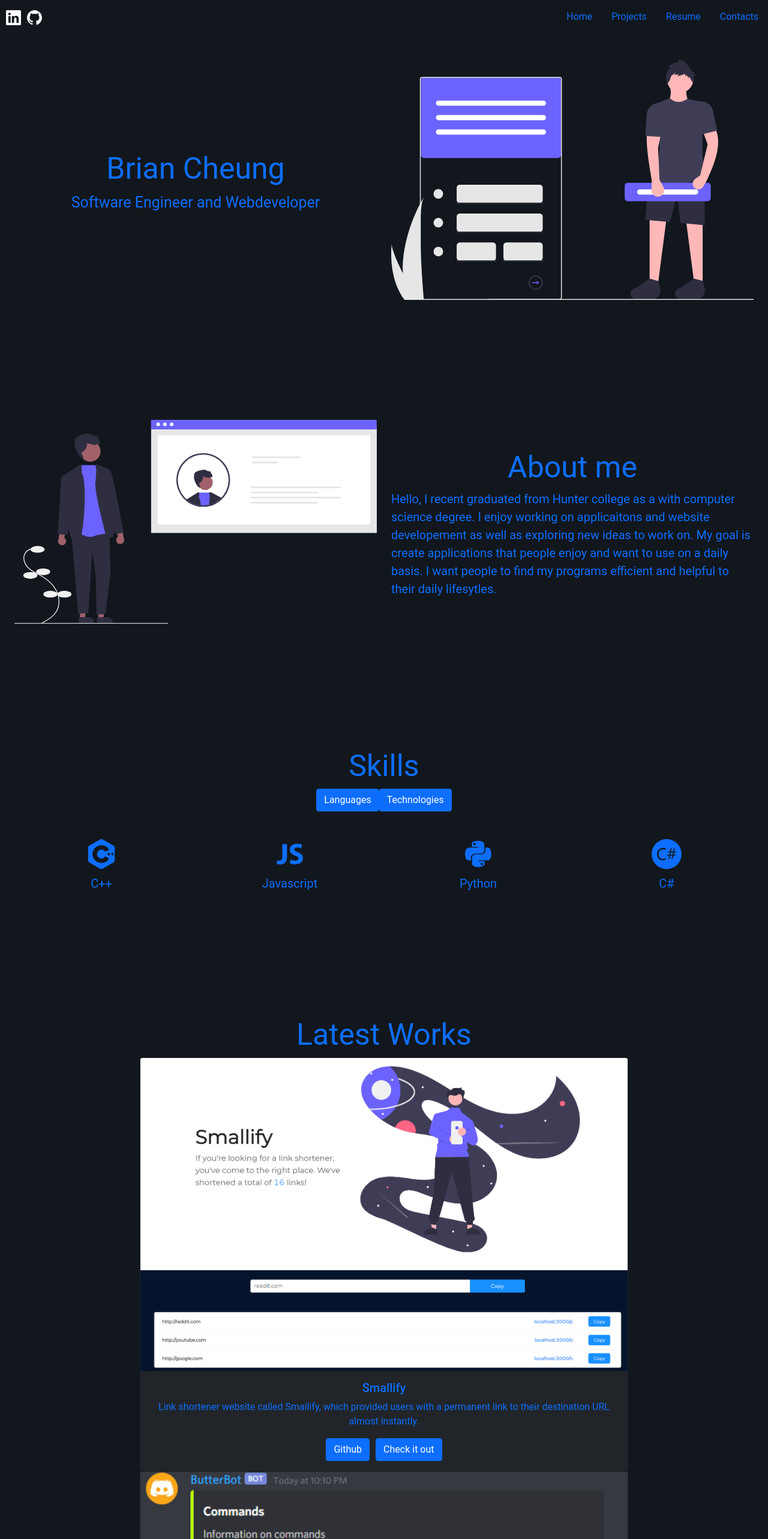
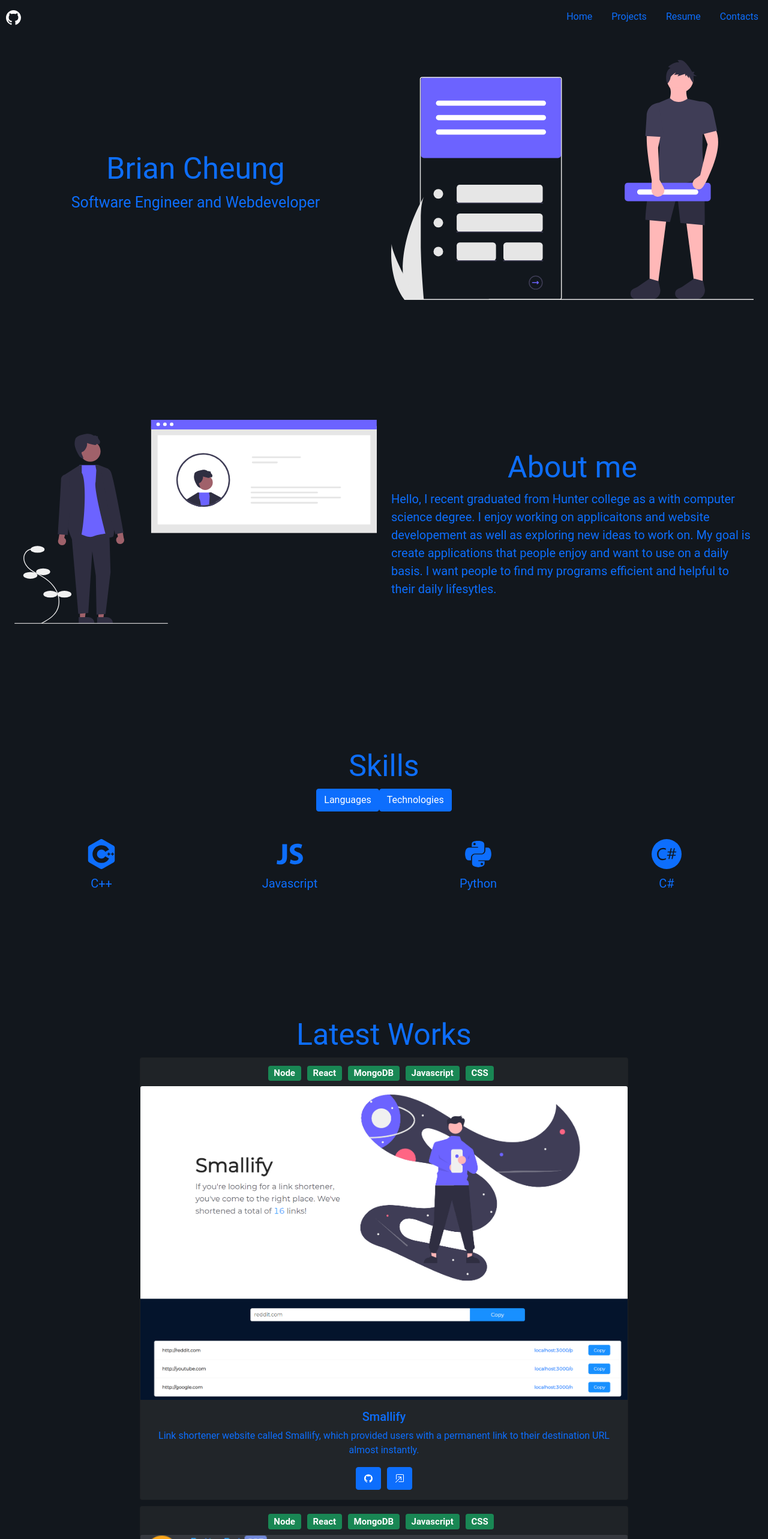
Before and after one commit to BrianCheung1/BrianCheung1.github.io, a React (Create React App) app: page / in a window 1280 px wide. Shown: the top 2566 px of the page at 60% size. Built offline with nearby package versions, Linux system fonts and the light colour scheme.

Commit message:
fixed some padding

```diff
--- a/src/App.css
+++ b/src/App.css
@@ -57,12 +57,17 @@
   align-items: center;
 }
 
-.projectCardsBody{
+.projectCardsBody {
   text-align: center;
 }
 
-.contacts{
+.contacts {
   text-align: center;
   font-size: 50px;
   justify-content: center;
 }
+
+.cardTech {
+  text-align: center;
+  font-size: 20px;
+}
--- a/src/components/Navigation.js
+++ b/src/components/Navigation.js
@@ -12,18 +12,7 @@ class Navigation extends React.Component {
           fixed="top"
           style={{ backgroundColor: "#12171d" }}
         >
-          <Navbar.Brand href="#home">
-            <svg
-              xmlns="http://www.w3.org/2000/svg"
-              width="25"
-              height="25"
-              fill="white"
-              class="bi bi-linkedin"
-              viewBox="0 0 16 16"
-              style={{ marginLeft: "10px" }}
-            >
-              <path d="M0 1.146C0 .513.526 0 1.175 0h13.65C15.474 0 16 .513 16 1.146v13.708c0 .633-.526 1.146-1.175 1.146H1.175C.526 16 0 15.487 0 14.854V1.146zm4.943 12.248V6.169H2.542v7.225h2.401zm-1.2-8.212c.837 0 1.358-.554 1.358-1.248-.015-.709-.52-1.248-1.342-1.248-.822 0-1.359.54-1.359 1.248 0 .694.521 1.248 1.327 1.248h.016zm4.908 8.212V9.359c0-.216.016-.432.08-.586.173-.431.568-.878 1.232-.878.869 0 1.216.662 1.216 1.634v3.865h2.401V9.25c0-2.22-1.184-3.252-2.764-3.252-1.274 0-1.845.7-2.165 1.193v.025h-.016a5.54 5.54 0 0 1 .016-.025V6.169h-2.4c.03.678 0 7.225 0 7.225h2.4z" />
-            </svg>
+          <Navbar.Brand href="https://github.com/BrianCheung1" target="_blank">
             <svg
               xmlns="http://www.w3.org/2000/svg"
               width="25"
@@ -43,11 +32,7 @@ class Navigation extends React.Component {
           >
             <Nav.Link href="#home">Home</Nav.Link>
             <Nav.Link href="#projects">Projects</Nav.Link>
-            <Nav.Link
-              href={resume}
-            >
-              Resume
-            </Nav.Link>
+            <Nav.Link href={resume}>Resume</Nav.Link>
             <Nav.Link href="#contacts">Contacts</Nav.Link>
           </Navbar.Collapse>
         </Navbar>
--- a/src/components/ProjectCards.js
+++ b/src/components/ProjectCards.js
@@ -1,20 +1,43 @@
-import { Row, Col, Container, Image, Card, Button } from "react-bootstrap";
+import {
+  Col,
+  Card,
+  Button,
+  Badge,
+} from "react-bootstrap";
+import { AiOutlineGithub } from "react-icons/ai";
+import { BsBoxArrowInUpRight } from "react-icons/bs";
 
-function ProjectCards({ image, title, description, link, link2 }) {
+function ProjectCards({ image, title, description, link, link2, tech }) {
+  const getSkills = ({ tech }) => {
+    let all = [];
+    for (let skill in tech) {
+      all.push(
+        <Badge bg="success" style={{ marginRight: "10px" }}>
+          {tech[skill]}
+        </Badge>
+      );
+    }
+    return all;
+  };
   return (
     <Col lg={8}>
-      <Card bg="dark" style={{ width: "auto" }}>
+      <Card bg="dark" style={{ width: "auto", marginBottom: "10px" }}>
+        <Card.Header className="cardTech">{getSkills({ tech })}</Card.Header>
         <Card.Img variant="top" src={image} />
         <Card.Body className="projectCardsBody">
           <Card.Title>{title}</Card.Title>
           <Card.Text>{description}</Card.Text>
           <Button variant="primary" href={link} target="_blank">
-            Github
+            <AiOutlineGithub></AiOutlineGithub>
           </Button>
-
           {link2 !== "" ? (
-            <Button variant="primary" href={link2} target="_blank" style={{marginLeft:"10px"}}>
-              Check it out
+            <Button
+              variant="primary"
+              href={link2}
+              target="_blank"
+              style={{ marginLeft: "10px" }}
+            >
+              <BsBoxArrowInUpRight></BsBoxArrowInUpRight>
             </Button>
           ) : (
             ""
--- a/src/components/constants.js
+++ b/src/components/constants.js
@@ -68,6 +68,7 @@ export const projects = [
       "Link shortener website called Smallify, which provided users with a permanent link to their destination URL almost instantly.",
     link: "https://github.com/jma8774/Shortener",
     link2: "https://www.smallify.xyz/",
+    tech: ["Node", "React", "MongoDB", "Javascript", "CSS"],
   },
   {
     key: 2,
@@ -77,6 +78,7 @@ export const projects = [
       "Created a discord bot using discordpy that has a mulitude of commands ranging from games to checking crypto currency prices",
     link: "https://github.com/BrianCheung1/DiscordBotpy",
     link2: "",
+    tech: ["Node", "React", "MongoDB", "Javascript", "CSS"],
   },
   {
     key: 3,
@@ -86,6 +88,7 @@ export const projects = [
       "Created a game based on unity engine, experience how to control sprite movements and creating various obstacles",
     link: "https://github.com/BrianCheung1/TopDownUnityGame",
     link2: "https://briancheung.itch.io/topdown",
+    tech: ["Node", "React", "MongoDB", "Javascript", "CSS"],
   },
   {
     key: 4,
@@ -95,5 +98,6 @@ export const projects = [
       "Created a website that allows the user to view through different valorant maps, agents, and guns and view their info",
     link: "https://github.com/BrianCheung1/ValorantMaps",
     link2: "https://briancheung1.github.io/ValorantMaps/",
+    tech: ["Node", "React", "MongoDB", "Javascript", "CSS"],
   },
 ];
```
